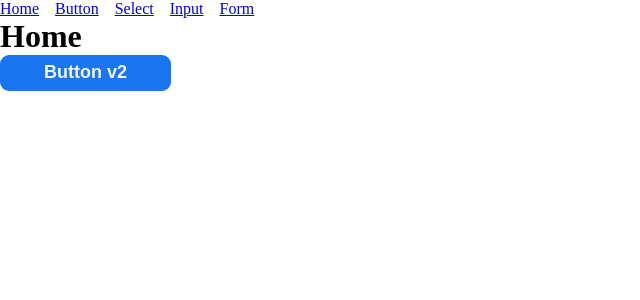
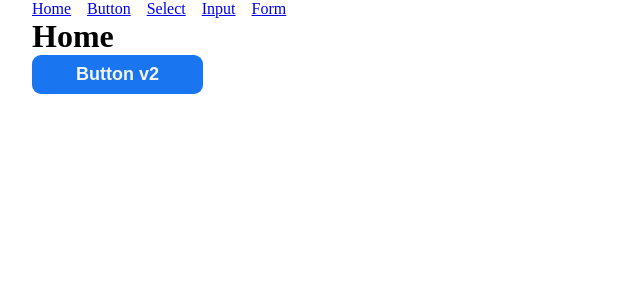
Before and after one commit to NateAyye/nates-ts-react-components, a React (Vite) app: page / in a window 1280 px wide. Shown: the top 300 px of the page, without its empty margins (0-640 px from the left). Built offline with nearby package versions, Linux system fonts and the light colour scheme.

Commit message:
Added the disabled feature on the button and the rounded boolean attr option

```diff
--- a/src/components/Button/Button.styled.ts
+++ b/src/components/Button/Button.styled.ts
@@ -4,19 +4,27 @@ import { NatesButtonProps } from './models';
 
 // prettier-ignore
 export const NatesStyledButton = styled.button<NatesButtonProps>`
-  ${({ color, ghost, z, size, radi, theme: { colors, fontSizes, fontWeights, zIndices, space },
+  ${({ color, ghost, z, size, radi, disabled, rounded, theme: { colors, fontSizes, fontWeights, zIndices, space },
   }) => ({
     position: 'relative',
     zIndex: z ? zIndices[z] || z : '',
     isolation: 'isolate',
     fontSize: fontSizes[size || 'md'] || '1rem',
     fontWeight: 600,
-    padding: `calc(${space[size || 'md'] || '1rem'} / 3) calc(${ space[size || 'md'] || '1rem' } * 2)`,
-    cursor: 'pointer',
+    padding: `calc(${space[size || 'md'] || '1rem'} / 2.5) calc(${ space[size || 'md'] || '1rem' } * 2)`,
+    cursor: disabled ? 'default' : 'pointer',
     contain: 'paint',
     border: ghost ? `2px solid ${colors[color || 'primary'] || color}` : 'none',
-    borderRadius: radi || '.5em',
-    backgroundColor: ghost ? 'transparent' : color ? colors[color] || color : '#1a75f1',
+    borderRadius: rounded ? '100vh' : radi || '.5em',
+    backgroundColor: ghost ? 'transparent' : disabled ? colors.gray500 : color ? colors[color] || color : '#1a75f1',
+    pointerEvents: disabled ? 'none' : 'all' ,
+    transition: 'transform 150ms ease-in',
+
+    ':active': {
+      transform: 'scale(.99)',
+      filter: 'brightness(.9)'
+    }
+
   })}
   span {
     position: absolute;
@@ -34,13 +42,17 @@ export const NatesStyledButton = styled.button<NatesButtonProps>`
 `;
 
 export const NatesButtonContent = styled.div<NatesButtonProps>(
-  ({ color, ghost, theme: { colors } }) => ({
+  ({ color, ghost, disabled, theme: { colors } }) => ({
     display: 'inline',
     position: 'relative',
     pointerEvents: 'none',
     zIndex: 100,
     margin: 0,
     padding: 0,
-    color: ghost ? colors[color || 'primary'] || color : 'whitesmoke',
+    color: disabled
+      ? 'InactiveCaptionText'
+      : ghost
+      ? colors[color || 'primary'] || color
+      : 'whitesmoke',
   }),
 );
--- a/src/components/Button/index.tsx
+++ b/src/components/Button/index.tsx
@@ -23,19 +23,24 @@ import { NatesButtonProps } from './models';
  */
 export const Button: React.FC<NatesButtonProps> = ({
   children,
-  onClick,
+  onMouseDown,
   ...props
 }) => {
   const buttonRef = useRef<HTMLButtonElement>(null);
-  const { ripple, ghost, z, color, size } = props;
-  const styledProps = { ripple, ghost, z, color, size };
+  const { ripple, ghost, z, color, size, disabled, rounded } = props;
+  const styledProps = { ripple, ghost, z, color, size, disabled, rounded };
 
-  function handleOnClick(e: React.MouseEvent<HTMLButtonElement>) {
-    if (onClick) onClick(e);
+  function handleMouseDown(e: React.MouseEvent<HTMLButtonElement>) {
+    if (onMouseDown) onMouseDown(e);
     if (!ripple) createRipple(e, buttonRef);
   }
   return (
-    <NatesStyledButton ref={buttonRef} onClick={handleOnClick} {...props}>
+    <NatesStyledButton
+      aria-disabled={disabled}
+      ref={buttonRef}
+      onMouseDown={handleMouseDown}
+      {...props}
+    >
       <NatesButtonContent {...styledProps}>{children}</NatesButtonContent>
     </NatesStyledButton>
   );
--- a/src/components/Button/models.ts
+++ b/src/components/Button/models.ts
@@ -7,6 +7,8 @@ export interface NatesButtonProps
   ripple?: boolean;
   size?: FontSizeKeys;
   radi?: string;
+  disabled?: boolean;
+  rounded?: boolean;
   color?: ThemeColorKeys | CSSProperties['color'];
   z?: ZIndicesKeys;
   ghost?: boolean;
--- a/src/main.css
+++ b/src/main.css
@@ -8,4 +8,14 @@
 
 .App {
   min-height: 100vh;
+  padding: 0 2rem;
 }
+
+pre {
+  display: inline-block;
+  border-radius: 0.5rem;
+  padding: 1rem;
+
+  background: #444445;
+  color: whitesmoke;
+}
--- a/src/pages/Button.tsx
+++ b/src/pages/Button.tsx
@@ -13,6 +13,24 @@ export const ButtonPage: React.FC<ButtonPageProps> = ({}) => {
   return (
     <div>
       <h1>My Button Component</h1>
+      <section>
+        <h2>The Default Button</h2>
+        <p>
+          Comes default as the primary color in the color theme and comes with
+          some animations
+        </p>
+        <Button>Default</Button>
+        <br />
+        <pre>
+          <code lang="typescript">{`
+import { Button } from "nates-ts-react-components";
+
+export default function App() {
+  return <Button>Default</Button>;
+}
+          `}</code>
+        </pre>
+      </section>
       <Button size="sm" onClick={handleMouseClick}>
         Hello
       </Button>
@@ -35,7 +53,7 @@ export const ButtonPage: React.FC<ButtonPageProps> = ({}) => {
         Default
       </Button>
       <br />
-      <Button ghost size="sm" color='secondary' onClick={handleMouseClick}>
+      <Button ghost size="sm" color="secondary" onClick={handleMouseClick}>
         Hello
       </Button>
       <Button ghost color="secondary">
@@ -61,8 +79,12 @@ export const ButtonPage: React.FC<ButtonPageProps> = ({}) => {
       <Button color="error" size="xl">
         Default
       </Button>
-      <Button color="error" size="2xl">
+      <Button rounded color="error" size="2xl">
         Default
+      </Button>
+      <br />
+      <Button onClick={handleMouseClick} disabled>
+        Disabled
       </Button>
     </div>
   );
```
